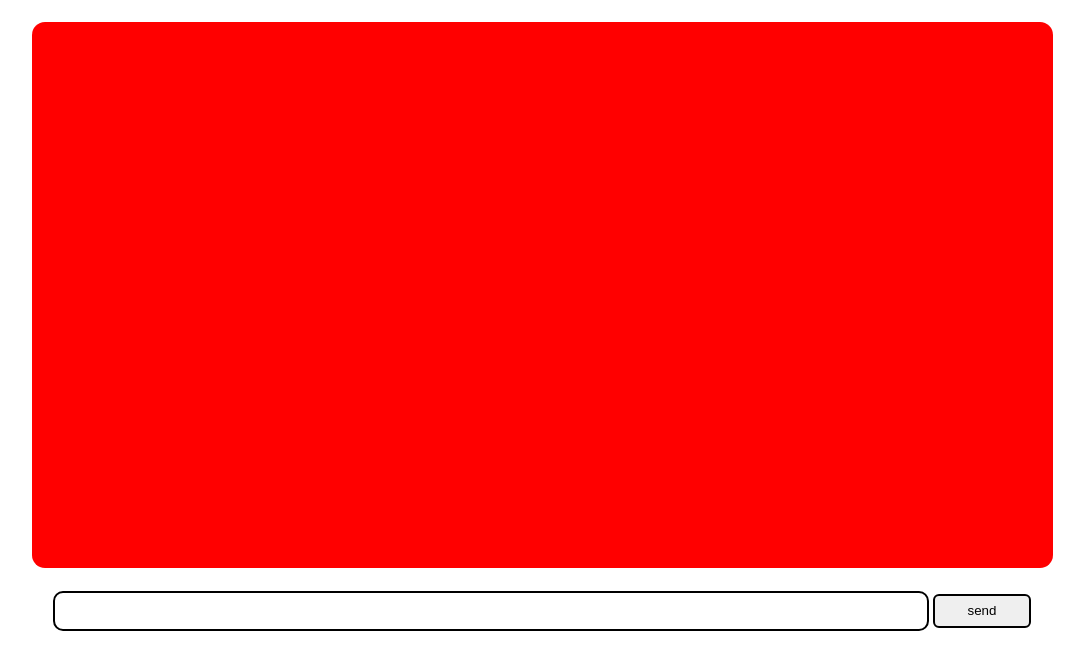
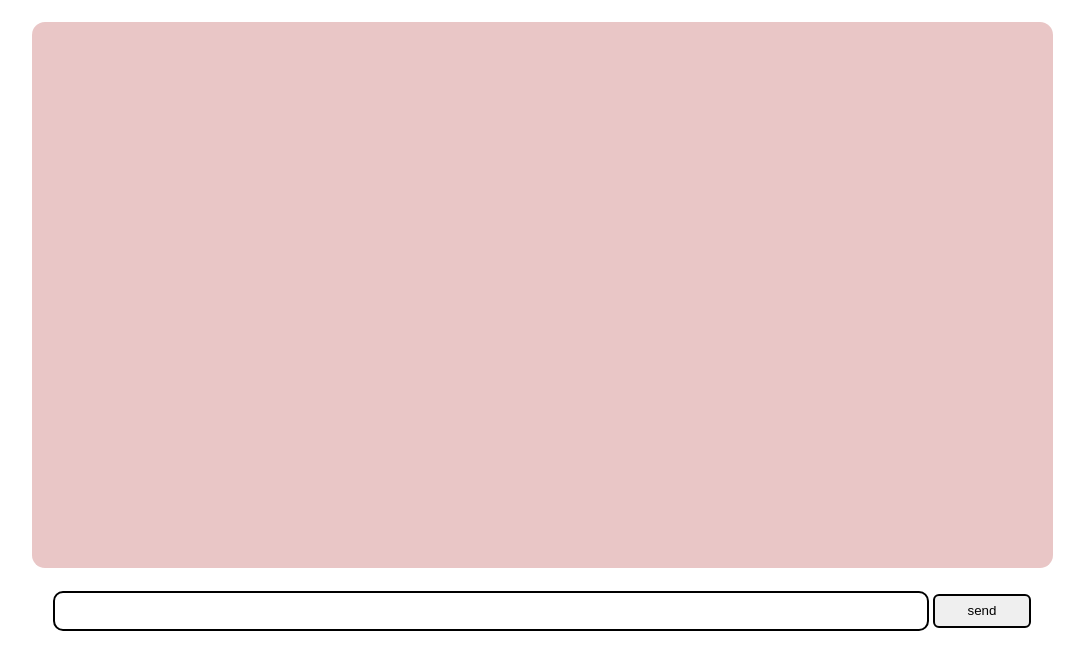
Before and after one commit to dikshant7/chat-app, a website: page index.html in a window 1280 px wide. Shown: the part 107-776 px from the top of the page, without its empty margins (98-1182 px from the left). Drawn offline with Linux system fonts and the light colour scheme.

Commit message:
Update style.css

```diff
--- a/css/style.css
+++ b/css/style.css
@@ -17,7 +17,7 @@ h1{
 {
     border-radius: 13px;
     max-width: 955px;
-    background-color: red;
+    background-color: rgb(233, 198, 198);
     margin: auto;
     height: 60vh;
     padding: 33px;
```
